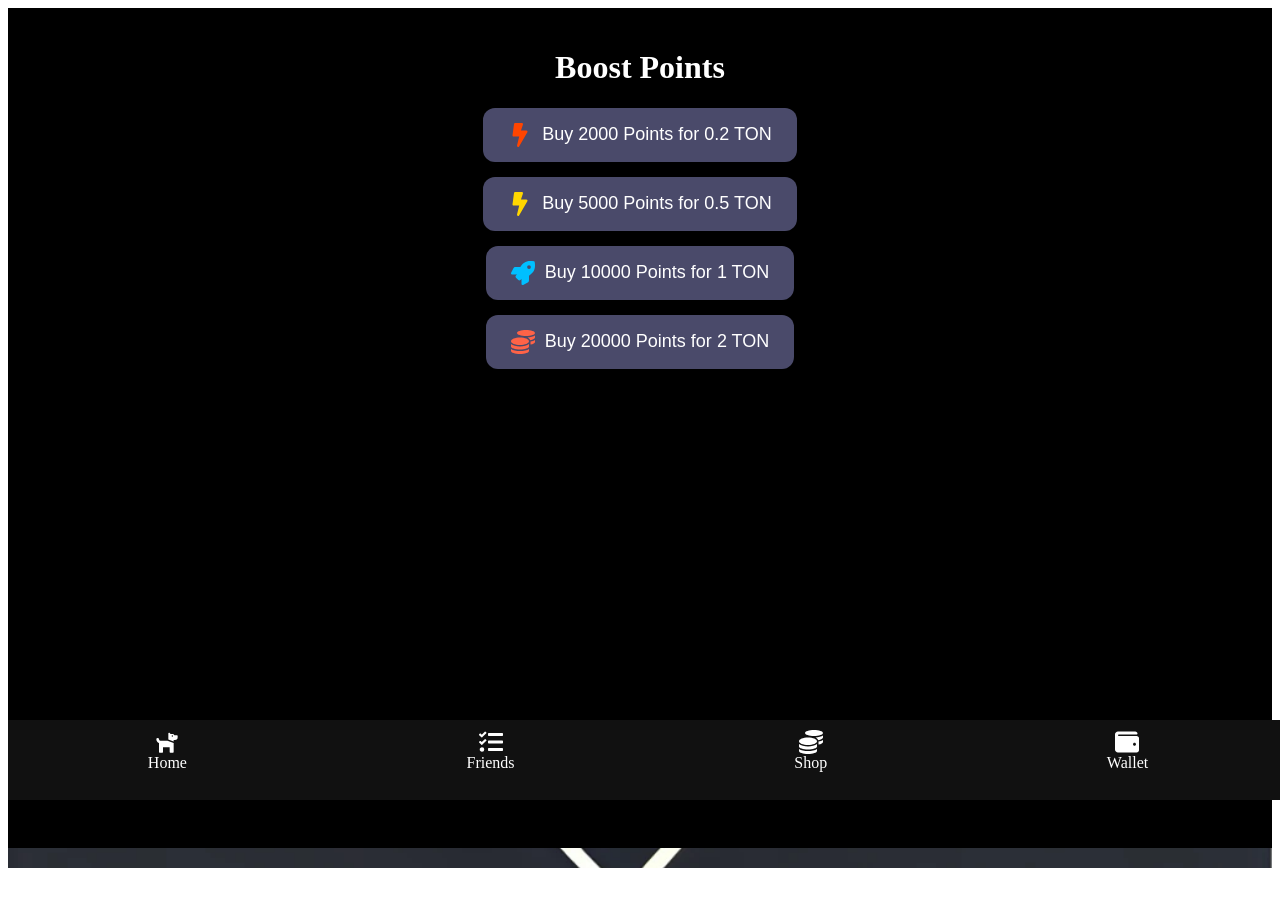
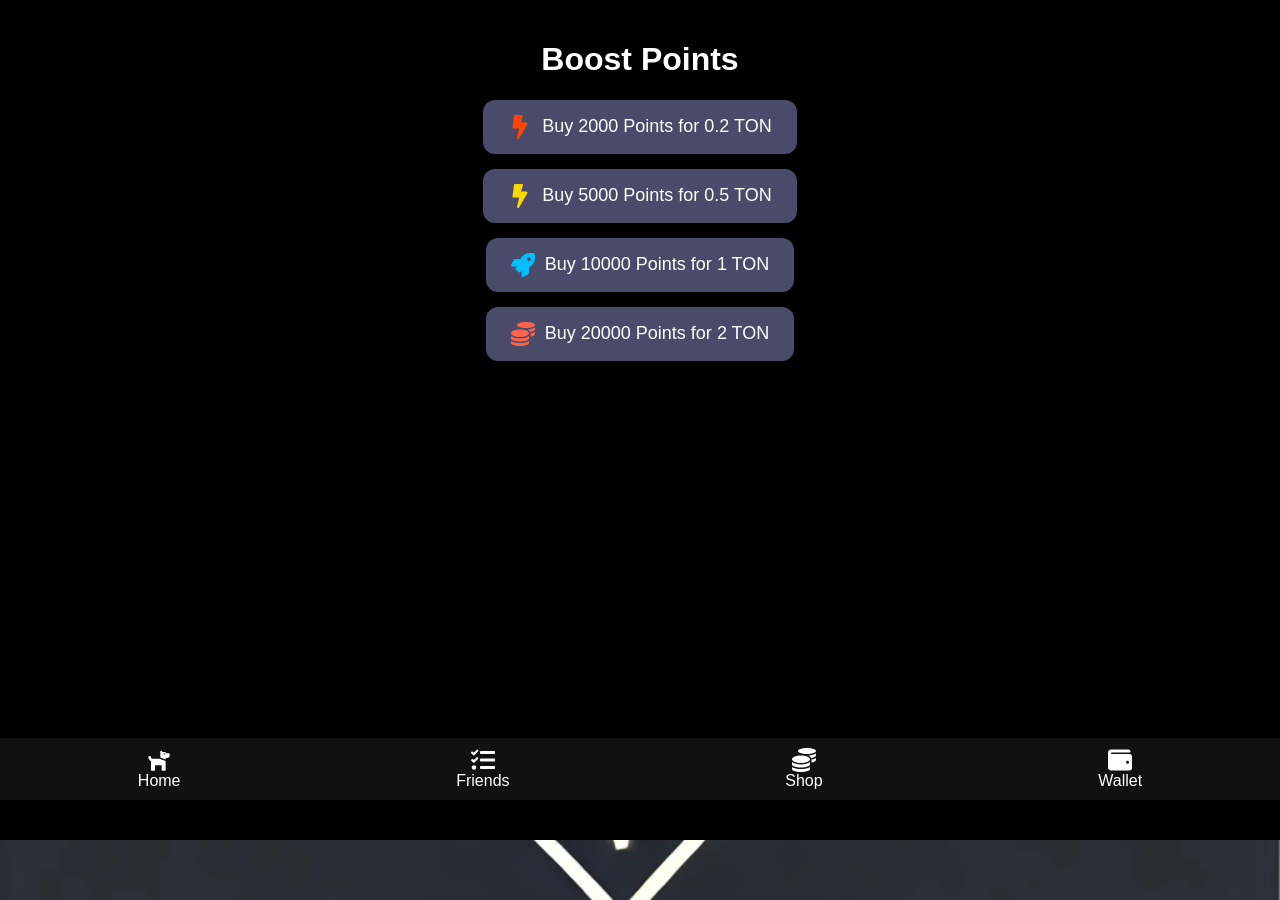
Before and after one commit to Rexdawn5/my-app-1, a React (Vite) app in the folder my-app/: page /boost in a window 1280 px wide. Before the commit the page ends 876 px from the top, so only its background shows below. Built offline with nearby package versions, Linux system fonts and the light colour scheme.

Commit message:
frist commit

```diff
--- a/my-app/index.html
+++ b/my-app/index.html
@@ -1,10 +1,4 @@
-<!doctype html>
-<html lang="en">
-  <head>
-    <meta charset="UTF-8" />
-    <link rel="icon" type="image/svg+xml" href="/vite.svg" />
-    <meta name="viewport" content="width=device-width, initial-scale=1.0, maximum-scale=1.0, user-scalable=no">
-
+<meta name="viewport" content="width=device-width, initial-scale=1.0" />
     <title>Vite + React + TS</title>
   </head>
   <body>
--- a/my-app/package.json
+++ b/my-app/package.json
@@ -10,6 +10,7 @@
     "preview": "vite preview"
   },
   "dependencies": {
+    "@types/telegram-web-app": "^7.10.1",
     "firebase": "^11.0.1",
     "lottie-web": "^5.12.2",
     "react": "^18.3.1",
--- a/my-app/src/App.css
+++ b/my-app/src/App.css
@@ -1,23 +1,26 @@
 #root {
-  max-width: 1280px;
+  max-width: 100%; /* Full width to adapt to the viewport */
   margin: 0 auto;
-  padding: 2rem;
+  padding: 1rem; /* Smaller padding for mobile compatibility */
   text-align: center;
+  box-sizing: border-box; /* Ensure padding is included in the width */
 }
 
+/* Logo styles */
 .logo {
-  height: 6em;
-  padding: 1.5em;
+  height: 4em; /* Smaller logo size for mobile */
+  padding: 1em;
   will-change: filter;
   transition: filter 300ms;
 }
 .logo:hover {
-  filter: drop-shadow(0 0 2em #646cffaa);
+  filter: drop-shadow(0 0 1.5em #646cffaa);
 }
 .logo.react:hover {
-  filter: drop-shadow(0 0 2em #61dafbaa);
+  filter: drop-shadow(0 0 1.5em #61dafbaa);
 }
 
+/* Spin animation for the logo with reduced duration on mobile */
 @keyframes logo-spin {
   from {
     transform: rotate(0deg);
@@ -27,21 +30,55 @@
   }
 }
 
+/* Reduced animation speed on mobile devices */
 @media (prefers-reduced-motion: no-preference) {
   a:nth-of-type(2) .logo {
-    animation: logo-spin infinite 20s linear;
+    animation: logo-spin infinite 15s linear; /* Slightly faster animation */
   }
 }
 
+/* Card styles */
 .card {
-  padding: 2em;
+  padding: 1.5em; /* Reduced padding for smaller screens */
+  margin: 1rem auto;
+  max-width: 90%; /* Keeps cards within screen width on mobile */
+  box-sizing: border-box;
 }
 
+/* Read-the-docs styling */
 .read-the-docs {
   color: #888;
+  font-size: 0.9rem; /* Slightly smaller font for better mobile fit */
 }
+
+/* Responsive adjustments for smaller screens */
 @media (max-width: 768px) {
+  #root {
+    padding: 1rem; /* Reduce padding on smaller screens */
+  }
+  .logo {
+    height: 3em; /* Adjust logo size for smaller screens */
+  }
+  .card {
+    padding: 1em; /* Further reduce padding */
+  }
   nav {
-    padding: 8px 0;
+    padding: 6px 0;
+  }
+  .read-the-docs {
+    font-size: 0.8rem; /* Adjust text size on small screens */
   }
 }
+
+/* Ensure text size and padding for very small devices */
+@media (max-width: 480px) {
+  .card {
+    padding: 0.75em;
+  }
+  .logo {
+    height: 2.5em;
+  }
+  .read-the-docs {
+    font-size: 0.75rem;
+  }
+}
--- a/my-app/src/App.tsx
+++ b/my-app/src/App.tsx
@@ -1,39 +1,9 @@
-import React, { useEffect, useState } from 'react';
+// src/App.tsx
+import React from 'react';
 import AppRouter from './router';
 
 const App: React.FC = () => {
-  const [viewportHeight, setViewportHeight] = useState<number>(window.innerHeight);
-
-  useEffect(() => {
-    // This function adjusts the viewport height dynamically
-    const adjustViewportHeight = () => {
-      const newHeight = window.innerHeight; // Get the height of the visible window
-      setViewportHeight(newHeight); // Set the state with the new height
-    };
-
-    adjustViewportHeight(); // Initial adjustment
-
-    window.addEventListener('resize', adjustViewportHeight); // Adjust on window resize
-    return () => {
-      window.removeEventListener('resize', adjustViewportHeight); // Clean up the event listener
-    };
-  }, []);
-
-  return (
-    <div
-      className="App"
-      style={{
-        height: `${viewportHeight}px`, // Set height dynamically to viewport height
-        overflow: 'hidden', // Hide any overflow content
-        display: 'flex',
-        flexDirection: 'column',
-        paddingBottom: '60px', // Adjust padding for fixed bottom elements (like Telegram's toolbar)
-        margin: 0, // Prevent default margin issues
-      }}
-    >
-      <AppRouter />
-    </div>
-  );
+  return <AppRouter />;
 };
 
 export default App;
--- a/my-app/src/index.css
+++ b/my-app/src/index.css
@@ -1,17 +1,15 @@
-.App {
-  width: 100%;
-  max-width: 100vw;
+body {
+  margin: 0;
+  font-family: Arial, sans-serif;
+  background-color: black;
+  color: white;
 }
 
-nav {
-  position: fixed;
-  bottom: 0;
-  width: 100%;
-  height: 60px;
-  background-color: #111;
+a {
+  color: white;
+  text-decoration: none;
 }
 
-.main-content {
-  overflow-y: auto;
-  flex: 1; /* Makes sure content fills available space */
+a:hover {
+  color: lightgray;
 }
```
Also changed, not shown: 1 other file (tests, documents, lock files or other folders).
